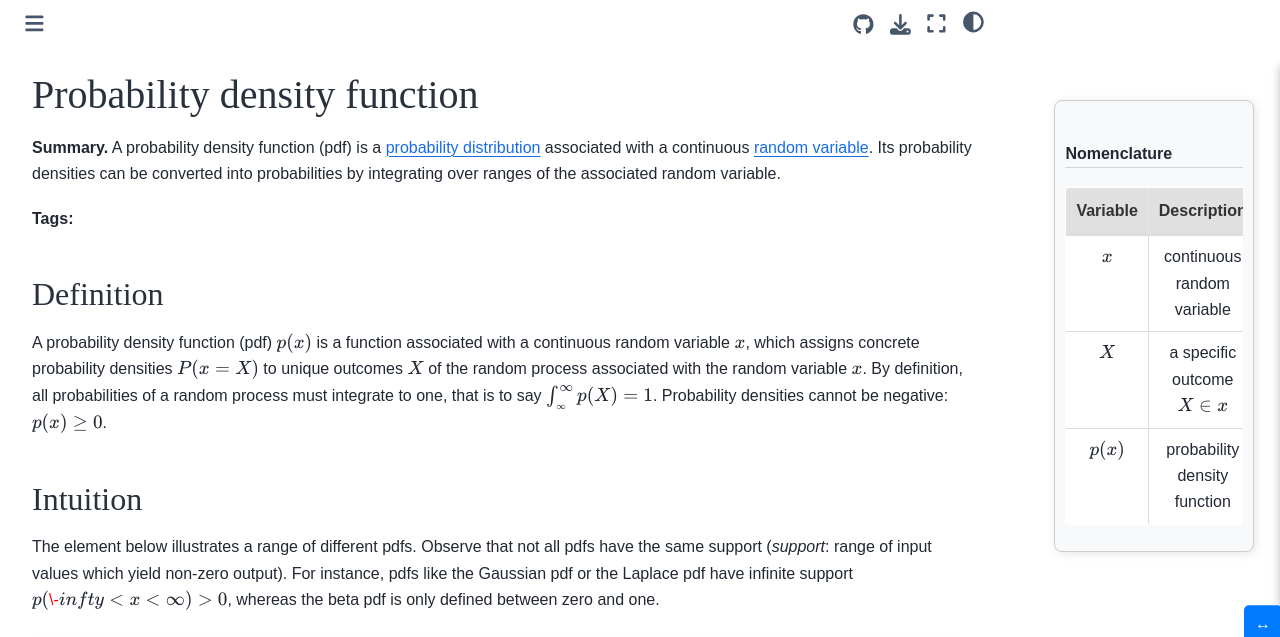
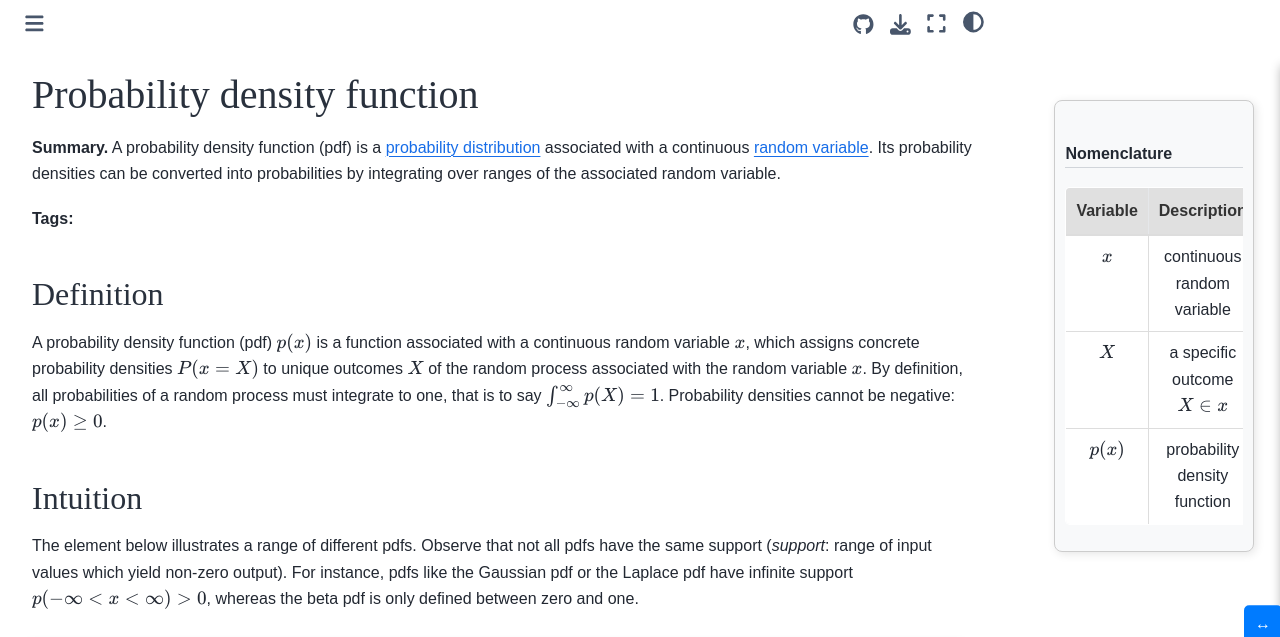
Before and after one commit to douden/graph_test, a Jupyter Book: the page built from book/pages/probability_density_function.md, in a window 1280 px wide and 1248 px high. Shown: the top 637 px of the window. Built offline with Jupyter Book 1.0.4 settings and Sphinx 7.4.7 and the Sphinx Book theme 1.1.4, drawn with Linux system fonts in a browser that asks for light colours; comment, search, counter and statistics services are not loaded; grey boxes are pictures that could not be loaded.

Commit message:
fix infinity symbols

```diff
--- a/book/pages/probability_density_function.md
+++ b/book/pages/probability_density_function.md
@@ -15,11 +15,11 @@
 
 ## Definition
 
-A probability density function (pdf) $p(x)$ is a function associated with a continuous random variable $x$, which assigns concrete probability densities $P(x = X)$ to unique outcomes $X$ of the random process associated with the random variable $x$. By definition, all probabilities of a random process must integrate to one, that is to say $\int_{_\infty}^{\infty} p(X) = 1$. Probability densities cannot be negative: $p(x) \geq 0$.
+A probability density function (pdf) $p(x)$ is a function associated with a continuous random variable $x$, which assigns concrete probability densities $P(x = X)$ to unique outcomes $X$ of the random process associated with the random variable $x$. By definition, all probabilities of a random process must integrate to one, that is to say $\int_{-\infty}^{\infty} p(X) = 1$. Probability densities cannot be negative: $p(x) \geq 0$.
 
 ## Intuition
 
-The element below illustrates a range of different pdfs. Observe that not all pdfs have the same support (*support*: range of input values which yield non-zero output). For instance, pdfs like the Gaussian pdf or the Laplace pdf have infinite support $p(\-infty < x < \infty) > 0$, whereas the beta pdf is only defined between zero and one.
+The element below illustrates a range of different pdfs. Observe that not all pdfs have the same support (*support*: range of input values which yield non-zero output). For instance, pdfs like the Gaussian pdf or the Laplace pdf have infinite support $p(-\infty < x < \infty) > 0$, whereas the beta pdf is only defined between zero and one.
 
 <div style="float: right; width: 100%; margin: 10px; border: 1px solid #ccc; border-radius: 8px; box-shadow: 2px 2px 10px rgba(0, 0, 0, 0.1);">
     <iframe src="https://maxramgraber.github.io/MASTER/main/_static/elements/probability_density_function.html" style="width: 100%; aspect-ratio: 2 / 1; border: none; border-radius: 8px;"></iframe>
```
